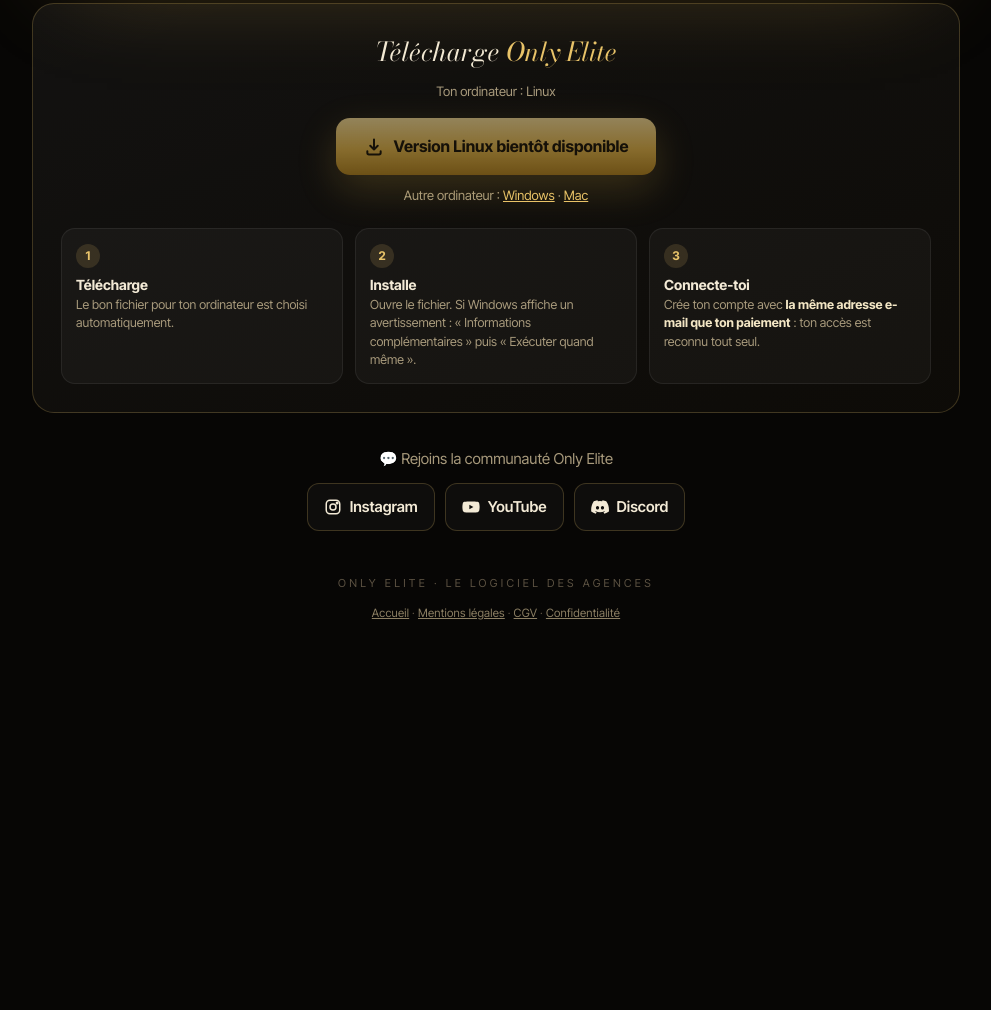
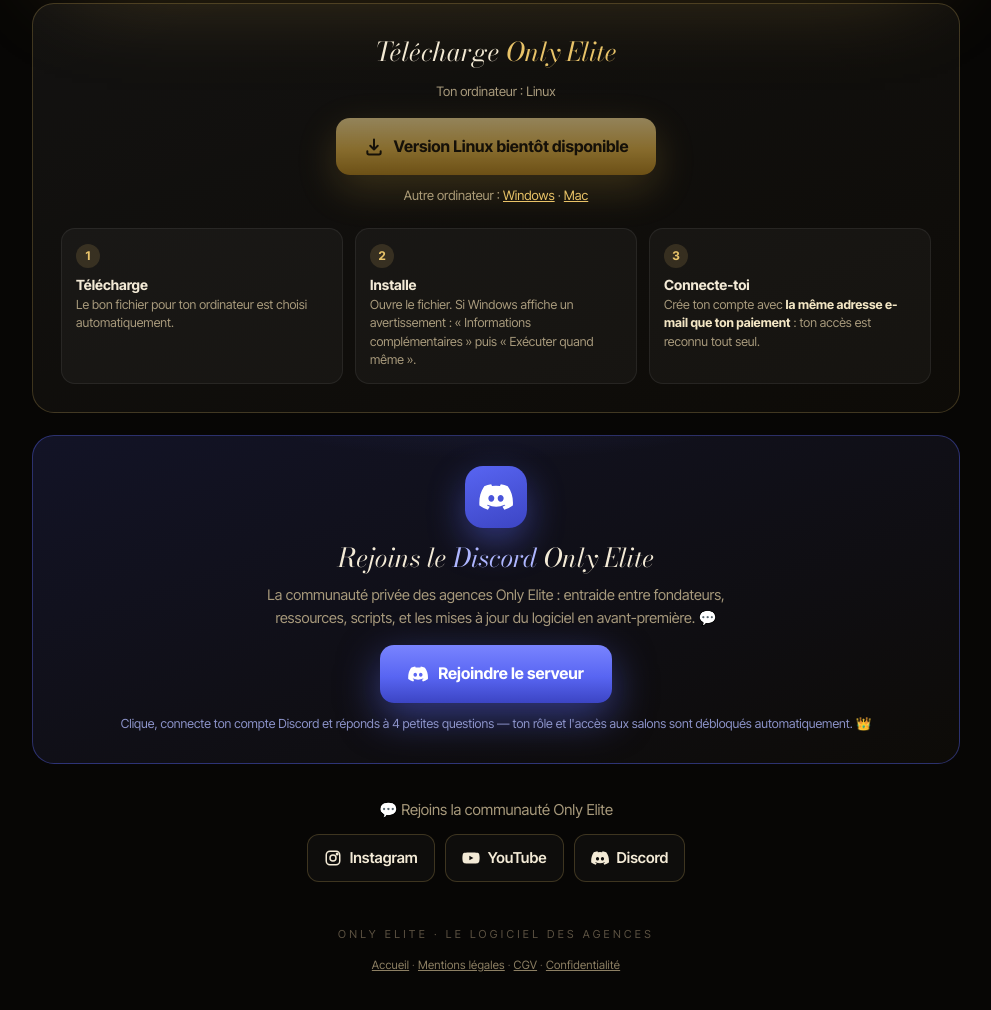
Before and after one commit to Maltablender/onlyelite, a plain HTML site: page merci.html in a window 1280 px wide. Shown: the part 991-2001 px from the top of the page, without its empty margins (144-1135 px from the left). Before the commit the page ends 1684 px from the top, so only its background shows below. Drawn offline with nearby package versions, Linux system fonts and the light colour scheme.

Commit message:
Ajout d'une carte Discord mise en avant sur la page de remerciement
Co-Authored-By: Claude Opus 4.8 <noreply@anthropic.com>
Claude-Session: https://claude.ai/code/session_01NJfScyJkzzCzdrW18hiAmn

```diff
--- a/merci.html
+++ b/merci.html
@@ -43,6 +43,13 @@ h1{font:400 clamp(32px,6vw,52px)/1.08 "Bodoni Moda",Georgia,serif;margin:6px 0 1
 .soc a{display:inline-flex;align-items:center;gap:8px;padding:11px 16px;border-radius:12px;border:1px solid var(--line);color:var(--txt);text-decoration:none;font-weight:600;background:rgba(255,255,255,.03)}.soc a:hover{border-color:rgba(233,196,106,.5)}
 .soc a.off{opacity:.45;pointer-events:none}
 .soc svg{width:18px;height:18px}
+.dc{margin:22px auto 0;padding:30px 28px;border-radius:22px;text-align:center;position:relative;overflow:hidden;border:1px solid rgba(88,101,242,.4);background:radial-gradient(600px 220px at 50% -40%,rgba(88,101,242,.28),transparent 70%),linear-gradient(160deg,rgba(88,101,242,.14),rgba(233,196,106,.03))}
+.dc-badge{display:inline-flex;align-items:center;width:62px;height:62px;border-radius:18px;justify-content:center;margin:0 auto 10px;background:linear-gradient(160deg,#5865f2,#3c45c4);box-shadow:0 14px 36px rgba(88,101,242,.45)}
+.dc-badge svg{width:34px;height:34px;color:#fff}
+.dc h2{font:400 26px "Bodoni Moda",Georgia,serif;margin:0 0 6px}.dc h2 em{font-style:italic;color:#aeb6ff}
+.dc p{color:var(--mut);max-width:520px;margin:0 auto;font-size:14.5px}
+.dcb{color:#fff!important;background:linear-gradient(180deg,#7984ff,#5865f2 55%,#3c45c4)!important;box-shadow:0 14px 40px rgba(88,101,242,.5)!important}
+.dc small{display:block;margin-top:12px;color:#8c93c9;font-size:12.5px;line-height:1.5}
 footer{margin-top:44px;text-align:center;color:#5c5242;font-size:11px;letter-spacing:.3em}
 @media(max-width:720px){.steps{grid-template-columns:1fr}}
 /* ===== logo officiel Only Elite ===== */
@@ -87,6 +94,13 @@ footer{margin-top:44px;text-align:center;color:#5c5242;font-size:11px;letter-spa
     <div class="st"><i>3</i><b>Connecte-toi</b><small>Crée ton compte avec <b>la même adresse e-mail que ton paiement</b> : ton accès est reconnu tout seul.</small></div>
   </div>
 </section>
+<section class="dc">
+  <span class="dc-badge"><svg viewBox="0 0 24 24" fill="currentColor"><path d="M20.3 4.4A19.8 19.8 0 0 0 15.4 3l-.6 1.3a18.3 18.3 0 0 0-5.6 0L8.6 3a19.7 19.7 0 0 0-4.9 1.4C.6 9 0 13.5.3 18a19.9 19.9 0 0 0 6 3l1.3-2.1a12.9 12.9 0 0 1-2-1l.5-.4a14.2 14.2 0 0 0 12 0l.5.4c-.7.4-1.3.7-2 1l1.3 2.1a19.9 19.9 0 0 0 6-3c.4-5.2-.7-9.7-3.6-13.6zM8.7 15.3c-1.2 0-2.1-1.1-2.1-2.4s.9-2.4 2.1-2.4 2.2 1.1 2.1 2.4c0 1.3-.9 2.4-2.1 2.4zm6.6 0c-1.2 0-2.1-1.1-2.1-2.4s.9-2.4 2.1-2.4 2.2 1.1 2.1 2.4c0 1.3-.9 2.4-2.1 2.4z"/></svg></span>
+  <h2>Rejoins le <em>Discord</em> Only Elite</h2>
+  <p>La communauté privée des agences Only Elite : entraide entre fondateurs, ressources, scripts, et les mises à jour du logiciel en avant-première. 💬</p>
+  <a class="btn dcb" id="dcBtn" href="#" target="_blank" rel="noopener" aria-disabled="true"><svg width="20" height="20" viewBox="0 0 24 24" fill="currentColor"><path d="M20.3 4.4A19.8 19.8 0 0 0 15.4 3l-.6 1.3a18.3 18.3 0 0 0-5.6 0L8.6 3a19.7 19.7 0 0 0-4.9 1.4C.6 9 0 13.5.3 18a19.9 19.9 0 0 0 6 3l1.3-2.1a12.9 12.9 0 0 1-2-1l.5-.4a14.2 14.2 0 0 0 12 0l.5.4c-.7.4-1.3.7-2 1l1.3 2.1a19.9 19.9 0 0 0 6-3c.4-5.2-.7-9.7-3.6-13.6zM8.7 15.3c-1.2 0-2.1-1.1-2.1-2.4s.9-2.4 2.1-2.4 2.2 1.1 2.1 2.4c0 1.3-.9 2.4-2.1 2.4zm6.6 0c-1.2 0-2.1-1.1-2.1-2.4s.9-2.4 2.1-2.4 2.2 1.1 2.1 2.4c0 1.3-.9 2.4-2.1 2.4z"/></svg><span>Rejoindre le serveur</span></a>
+  <small>Clique, connecte ton compte Discord et réponds à 4 petites questions — ton rôle et l'accès aux salons sont débloqués automatiquement. 👑</small>
+</section>
 <section class="soc">
   <p>💬 Rejoins la communauté Only Elite</p>
   <div class="row">
@@ -110,6 +124,8 @@ footer{margin-top:44px;text-align:center;color:#5c5242;font-size:11px;letter-spa
     else box.innerHTML=`<video src="${v.replace(/"/g,'')}" controls playsinline preload="metadata"></video>`; }
   // réseaux
   for(const [id,k] of [['#sIg','instagram'],['#sYt','youtube'],['#sDc','discord']]){ const u=(C[k]||'').trim(); if(/^https:\/\//.test(u)){ const a=$(id); a.href=u; a.classList.remove('off'); } }
+  // carte Discord mise en avant
+  { const d=(C.discord||'').trim(), b=$('#dcBtn'), card=$('.dc'); if(/^https:\/\//.test(d)){ b.href=d; b.removeAttribute('aria-disabled'); } else if(card){ card.style.display='none'; } }
   // détection de l'ordinateur
   const ua=navigator.userAgent, plat=(navigator.userAgentData&&navigator.userAgentData.platform)||navigator.platform||'';
   const os=/Win/i.test(plat)||/Windows/i.test(ua)?'win':/Mac/i.test(plat)||/Mac OS X/i.test(ua)?(/iPhone|iPad/i.test(ua)?'mobile':'mac'):/Android|iPhone|iPad/i.test(ua)?'mobile':/Linux|X11/i.test(plat+ua)?'linux':'win';
```
